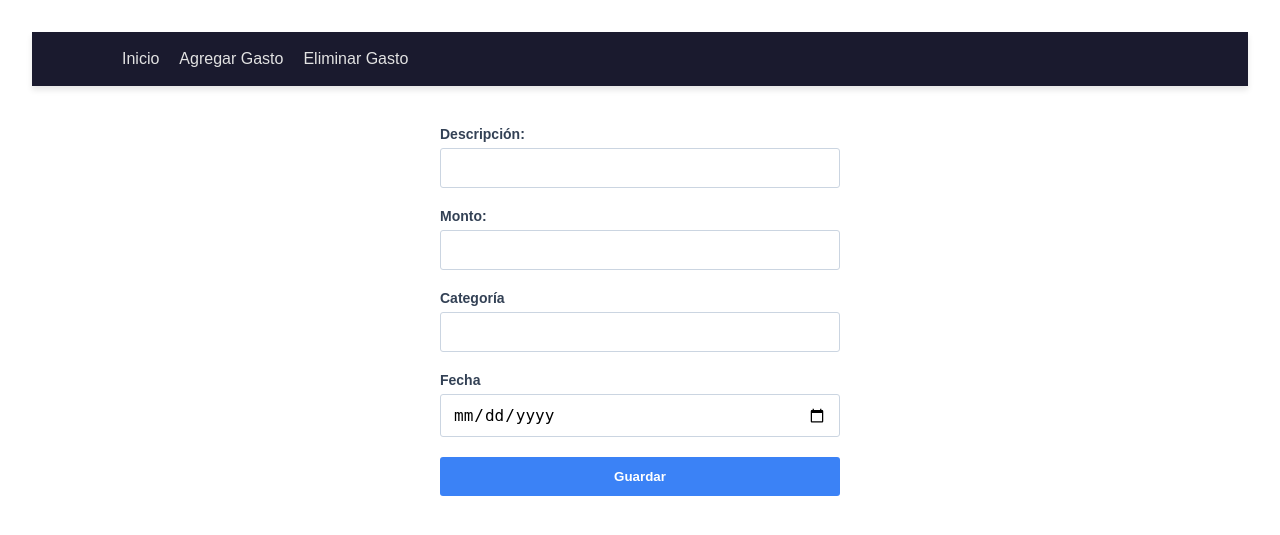
After one commit to enzoscanio22/gestor-gastos-flask, a Flask app: template templates/editar.html in a window 1280 px wide. The commit adds this page. Shown: the top 535 px of the page. Run offline with Flask 3, Linux system fonts and the light colour scheme; the template is opened without the code that fills it, so the values that code supplies are empty; some web fonts are replaced.

Commit message:
Termine de crear el apartado de edicion de gastos junto algunos arreglos de errores

```diff
--- a/app.py
+++ b/app.py
@@ -1,7 +1,7 @@
 from flask import Flask
 from flask import render_template
 from flask import request, redirect, url_for
-import html
+from flask import abort
 import database as db
 
 app = Flask(__name__)
@@ -36,33 +36,58 @@ def agregar_gasto():
     descripcion = monto = categoria = fecha = ""
 
     if request.method == "POST":
-        descripcion = html.escape(request.form["descripcion"])
-        monto = request.form["monto"]
-        categoria = html.escape(request.form["categoria"])
-        fecha = request.form["fecha"]
+        descripcion = request.form.get("descripcion", "")
+        monto = request.form.get("monto", "")
+        categoria = request.form.get("categoria", "")
+        fecha = request.form.get("fecha", "")
 
-        if not descripcion.strip():
-            error = "La descripción es obligatoria"
-            descripcion = ""
+        try:
+            db.agregar_gasto(descripcion, monto, categoria, fecha)
+            return redirect(url_for("inicio"))
 
-        elif float(monto) <= 0:
-            error = "El monto debe de ser un número entero mayor a cero"
-            monto = ""
-
-        elif not categoria.strip():
-            error = "La categoria es obligatoria"
-            categoria = ""
-
-        if not error:
-            try:
-                db.agregar_gasto(descripcion, monto, categoria, fecha)
-                return redirect(url_for("inicio"))
-            except ValueError as e:
-                print(f"Error: {e}")
-                error = str(e)
+        except ValueError as e:
+            print(f"Error: {e}")
+            error = str(e)
 
     return render_template(
         "agregar.html",
+        error = error,
+        descripcion = descripcion,
+        monto = monto,
+        categoria = categoria,
+        fecha = fecha
+    )
+
+@app.route("/editar/<int:id_gasto>", methods = ["GET", "POST"])
+def editar_gasto(id_gasto):
+    error = None
+    gasto = db.obtener_gasto_por_id(id_gasto)
+
+    if gasto is None:
+        abort(404)
+
+    descripcion = gasto[1]
+    monto = gasto[2]
+    categoria = gasto[3]
+    fecha = gasto[4]
+
+    if request.method == "POST":
+        descripcion = request.form.get("descripcion", "")
+        monto = request.form.get("monto", "")
+        categoria = request.form.get("categoria", "")
+        fecha = request.form.get("fecha", "")
+
+        try:
+            db.actualizar(id_gasto, descripcion, monto, categoria, fecha)
+            return redirect(url_for("inicio"))
+
+        except ValueError as e:
+            print(f"Error: {e}")
+            error = str(e)
+
+    return render_template(
+        "editar.html",
+        gasto = gasto,
         error = error,
         descripcion = descripcion,
         monto = monto,
--- a/static/style.css
+++ b/static/style.css
@@ -172,8 +172,29 @@ h1, h2 { color: var(--color_titulo); }
 }
 
 /* Efecto al pasar el mouse de boton de eliminar gasto*/
-.btn-eliminar {
-  background-color: #e25f48;   /* Un gris más oscuro */
+.btn-eliminar:hover {
+  background-color: #ce624e;   /* Un gris más oscuro */
+}
+
+/* Boton de editar gasto */
+.btn-editar {
+  display: inline-block;
+  text-decoration: none;
+  background-color: #3461b4;
+  color: white;
+  padding: 10px 15px;
+  border: none;
+  border-radius: 2px;
+  font-weight: 500;
+  font-size: 14px;
+  font-family: var(--fuente_principal);
+  cursor: pointer;
+  transition: background 0.2s;
+}
+
+/* Efecto al pasar el mouse de boton de editar gasto*/
+.btn-editar:hover {
+  background-color: #5b95ec;
 }
 
 .aviso-error {
--- a/templates/agregar.html
+++ b/templates/agregar.html
@@ -3,13 +3,13 @@
 {% block contenido %}
     <div class="form-container">
         <form action="/agregar" method="post">
-            <label>Descripcion:</label>
+            <label>Descripción:</label>
             <input type="text" name="descripcion" value="{{ descripcion }}" placeholder="Ej. Uber" required>
 
             <label>Monto:</label>
             <input type="number" name="monto" value="{{ monto }}" placeholder="Ej. 2000" required>
 
-            <label>Categoria:</label>
+            <label>Categoría:</label>
             <input type="text" name="categoria" value="{{ categoria }}" placeholder="Ej. Pedido a domicilio" required>
 
             <label>Fecha:</label>
--- a/templates/base.html
+++ b/templates/base.html
@@ -17,8 +17,7 @@
         <ul class="nav-links">
             <li><a href="{{ url_for('inicio') }}">Inicio</a></li>
             <li><a href="{{ url_for('agregar_gasto') }}">Agregar Gasto</a></li>
-            <li><a href="{{ url_for('eliminar_gasto') }}">Eliminar Gasto</a></li>
-        </ul>
+            <li><a href="{{ url_for('eliminar_gasto') }}">Eliminar Gasto</a></li>        </ul>
     </nav>
 
     {% block contenido %}{% endblock %}
--- /dev/null
+++ b/templates/editar.html
@@ -0,0 +1,26 @@
+{% extends "base.html" %}
+{% block titulo %}Editar Gasto{% endblock %}
+{% block contenido %}
+    <div class="form-container">
+        <form action="{{ url_for('editar_gasto', id_gasto = gasto[0]) }}" method="post">
+            <label>Descripción:</label>
+            <input type="text" name="descripcion" value="{{ descripcion}}" required>
+
+            <label>Monto:</label>
+            <input type="number" name="monto" value="{{ monto }}" required>
+
+            <label>Categoría</label>
+            <input type="text" name="categoria" value="{{ categoria }}" required>
+
+            <label>Fecha</label>
+            <input type="date" name="fecha" value="{{ fecha }}" required>
+
+            <button type="submit">Guardar</button>
+
+            {% if error %}
+                <p class="aviso-error">{{ error }}</p>
+            {% endif %}
+        </form>
+
+    </div>
+{% endblock %}
--- a/templates/index.html
+++ b/templates/index.html
@@ -9,6 +9,7 @@
                 <th>Monto</th>
                 <th>Categoria</th>
                 <th>Fecha</th>
+                <th></th>
             </tr>
             {% for id_gasto, descripcion, monto, categoria, fecha in gastos %}
                 <tr>
@@ -16,6 +17,11 @@
                     <td>${{ monto | formato_numerico_html }}</td>
                     <td>{{ categoria }}</td>
                     <td>{{ fecha }}</td>
+                    <td>
+                        <form action="{{ url_for('editar_gasto', id_gasto = id_gasto) }}" method="get" style="display: inline;">
+                            <button type="submit" class="btn-editar">Editar</button>
+                        </form>
+                    </td>
                 </tr>
             {% endfor %}
         </table>
```
Also changed, not shown: database.py (+118 -57 lines).
